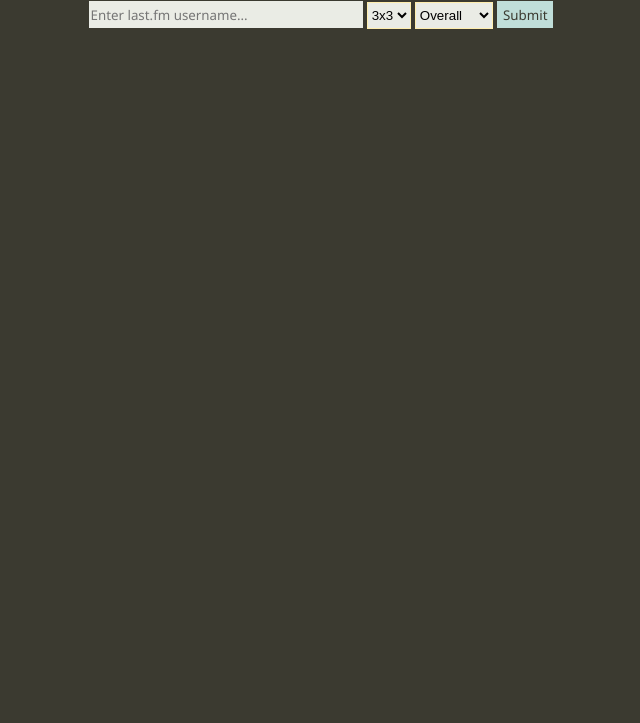
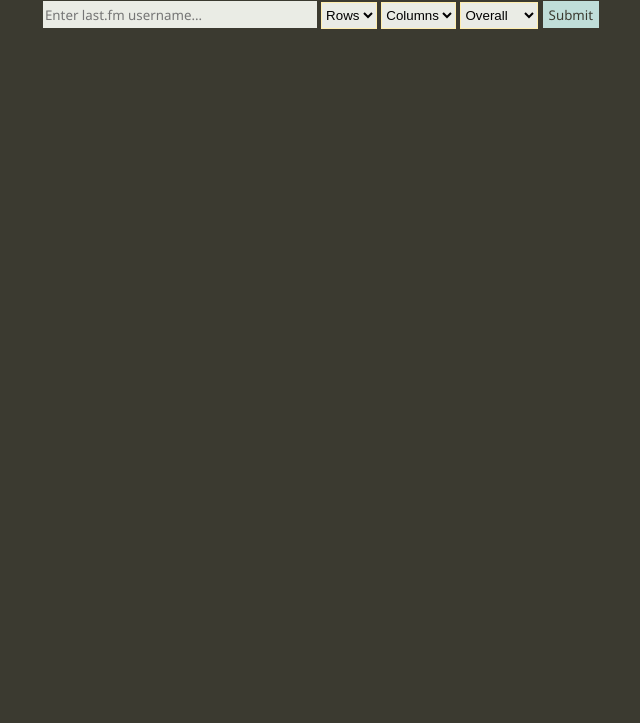
Before and after one commit to levihicks/musaic, a plain HTML site: page index.html in a window 1280 px wide. Shown: the part 77-800 px from the top of the page, without its empty margins (319-959 px from the left). Drawn offline with Linux system fonts and the light colour scheme.

Commit message:
add ability to change amount of rows and columns

```diff
--- a/index.html
+++ b/index.html
@@ -12,10 +12,21 @@
 		</header>
 		<form class="submitUsername">
 				<input id="username" type="text" placeholder="Enter last.fm username...">
-				<select name="size">
-					<option value="9">3x3</option>
-					<option value="16">4x4</option>
-					<option value="25">5x5</option>
+				<select name="rows">
+					<option value="placeholder">Rows</option>
+					<option value="1">1</option>
+					<option value="2">2</option>
+					<option value="3">3</option>
+					<option value="4">4</option>
+					<option value="5">5</option>
+				</select>
+				<select name="columns">
+					<option value="placeholder">Columns</option>
+					<option value="1">1</option>
+					<option value="2">2</option>
+					<option value="3">3</option>
+					<option value="4">4</option>
+					<option value="5">5</option>
 				</select>
 				<select name="dateRange">
 					<option value="overall">Overall</option>
--- a/scripts/main.js
+++ b/scripts/main.js
@@ -4,7 +4,8 @@ var body = document.querySelector('body');
 var submitButton = document.querySelector('input[name=submit]');
 var collageDiv = document.querySelector('.collage');
 var musaicCanvas = document.createElement('canvas');
-var sizeChoice = document.querySelector('select[name=size]');
+var rows = document.querySelector('select[name=rows]');
+var columns = document.querySelector('select[name=columns]');
 var dateRangeChoice = document.querySelector('select[name=dateRange]');
 collageDiv.appendChild(musaicCanvas);
 var ctx = musaicCanvas.getContext('2d');
@@ -13,10 +14,10 @@ var imagesLoaded;
 var imagesToLoad;
 var perRow;
 function createMusaic(){
-	imagesToLoad = sizeChoice.value;
-	perRow = Math.sqrt(imagesToLoad);
-	musaicCanvas.setAttribute('width', 174*perRow);
-	musaicCanvas.setAttribute('height', 174*perRow);
+	imagesToLoad = rows.value*columns.value;
+	console.log(imagesToLoad);
+	musaicCanvas.setAttribute('width', 174*columns.value);
+	musaicCanvas.setAttribute('height', 174*rows.value);
 	imagesLoaded=0;
 	submitText = submitInput.value;
 	var requestURL = 'http://ws.audioscrobbler.com/2.0/?method=user.gettopalbums&user=' +
@@ -44,6 +45,7 @@ function imageLoaded(){
 
 function drawMusaicImage(){
 	for(var i = 0; i < imagesToLoad; i++){
-		ctx.drawImage(images[i], (i % perRow) * 174,  Math.floor(i/perRow) * 174);
+		ctx.drawImage(images[i], (i % columns.value) * 174,  Math.floor(i/columns.value) * 174);
+		console.log((i%columns.value)*174+', '+Math.floor(i/columns.value)*174);
 	}
 }
```
